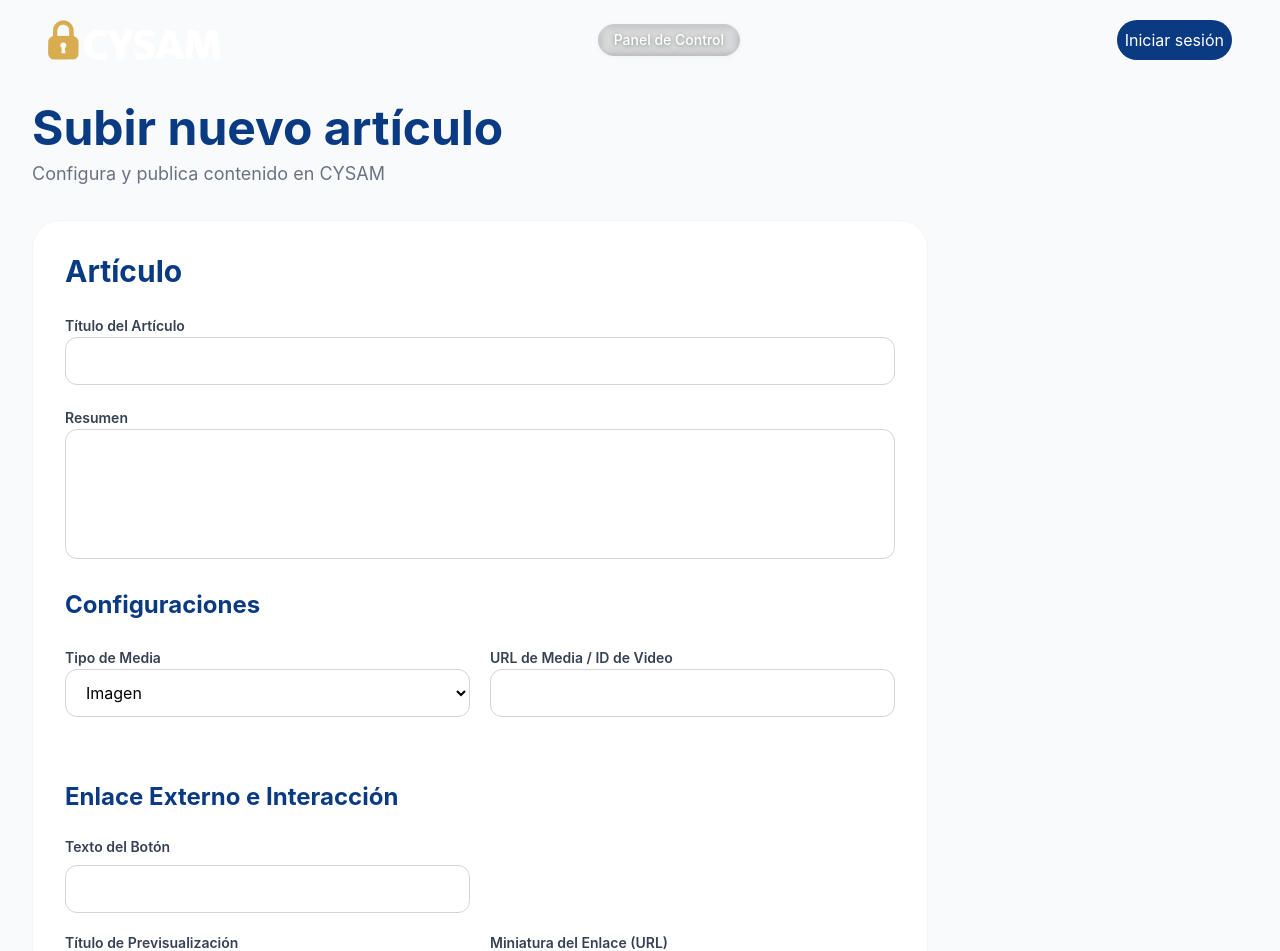
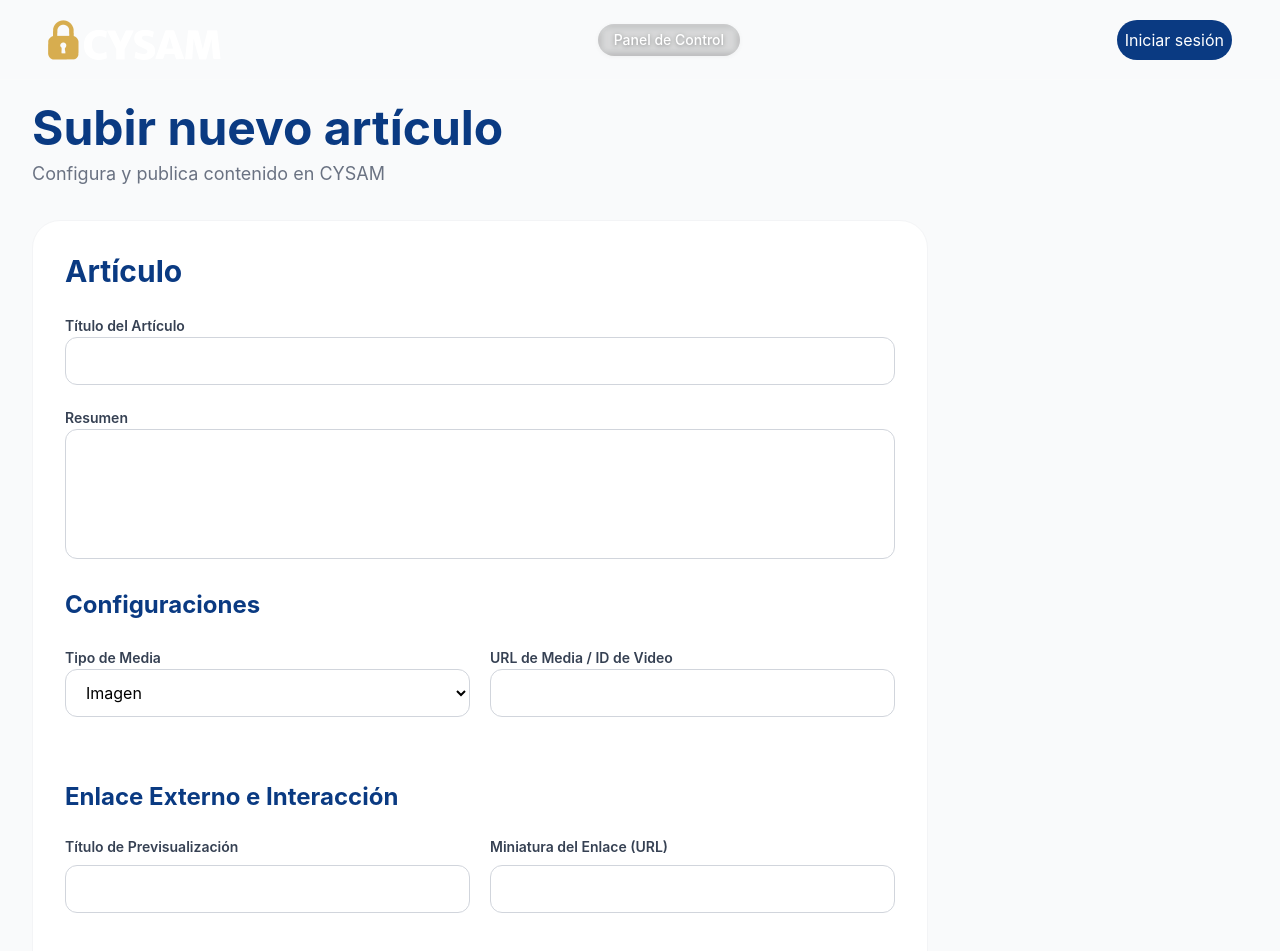
Before and after one commit to sohpiaarguedas/CYSAM, a React (Vite) app: page /crear in a window 1280 px wide. Shown: the top 951 px of the page. Built offline with nearby package versions, Linux system fonts and the light colour scheme; no server answers.

Commit message:
Cambio en la interfaz

```diff
--- a/src/pages/CreateArticle.tsx
+++ b/src/pages/CreateArticle.tsx
@@ -146,22 +146,6 @@ export function NewArticle() {
                             Enlace Externo e Interacción
                         </h2>
 
-                        <div className="grid md:grid-cols-2 gap-5 mb-5">
-                            <div>
-                                <label className="block mb-2 text-sm font-semibold text-gray-700">
-                                    Texto del Botón
-                                </label>
-
-                                <input
-                                    type="text"
-                                    value={buttonText}
-                                    onChange={(e) => setButtonText(e.target.value)}
-                                    className="w-full h-12 px-4 border border-gray-300 rounded-xl"
-                                />
-                            </div>
-
-                        </div>
-
                         <div className="grid md:grid-cols-2 gap-5">
                             <div>
                                 <label className="block mb-2 text-sm font-semibold text-gray-700">
```
